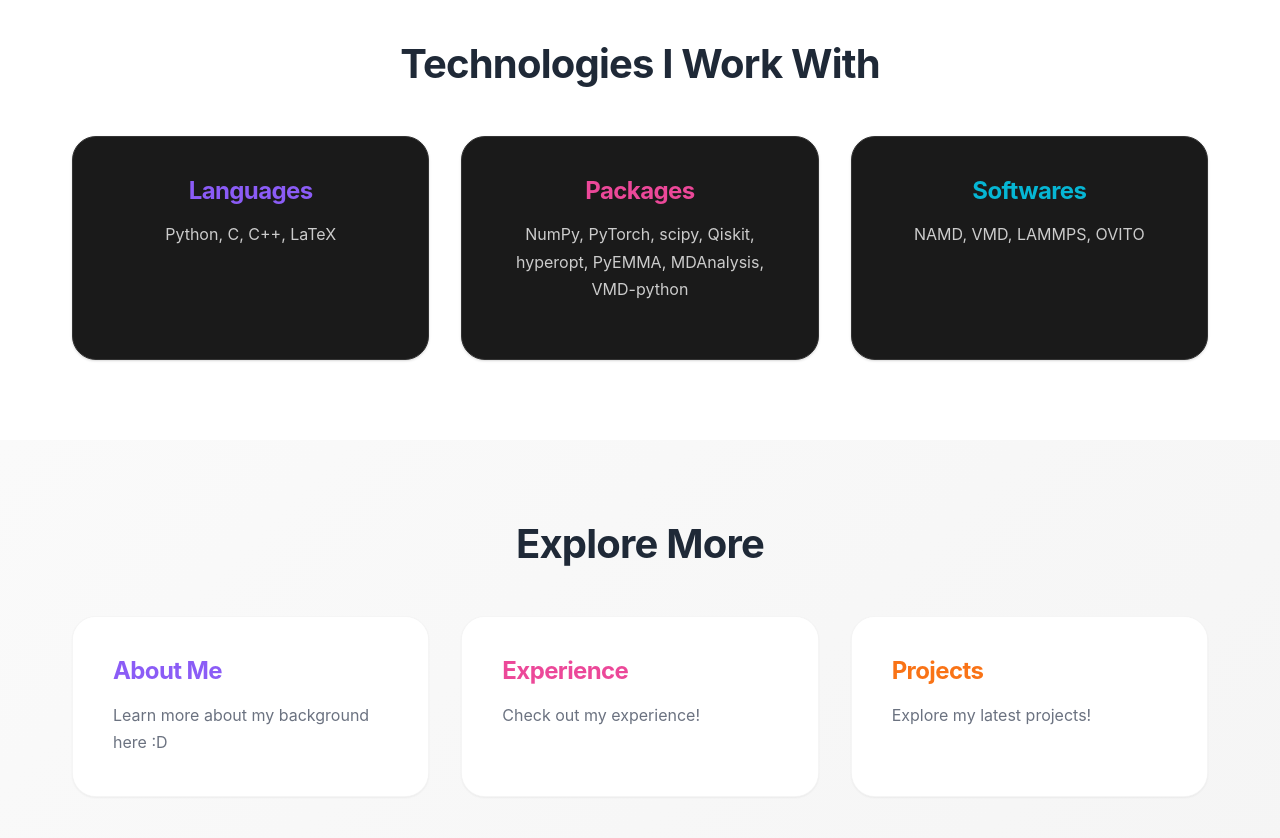
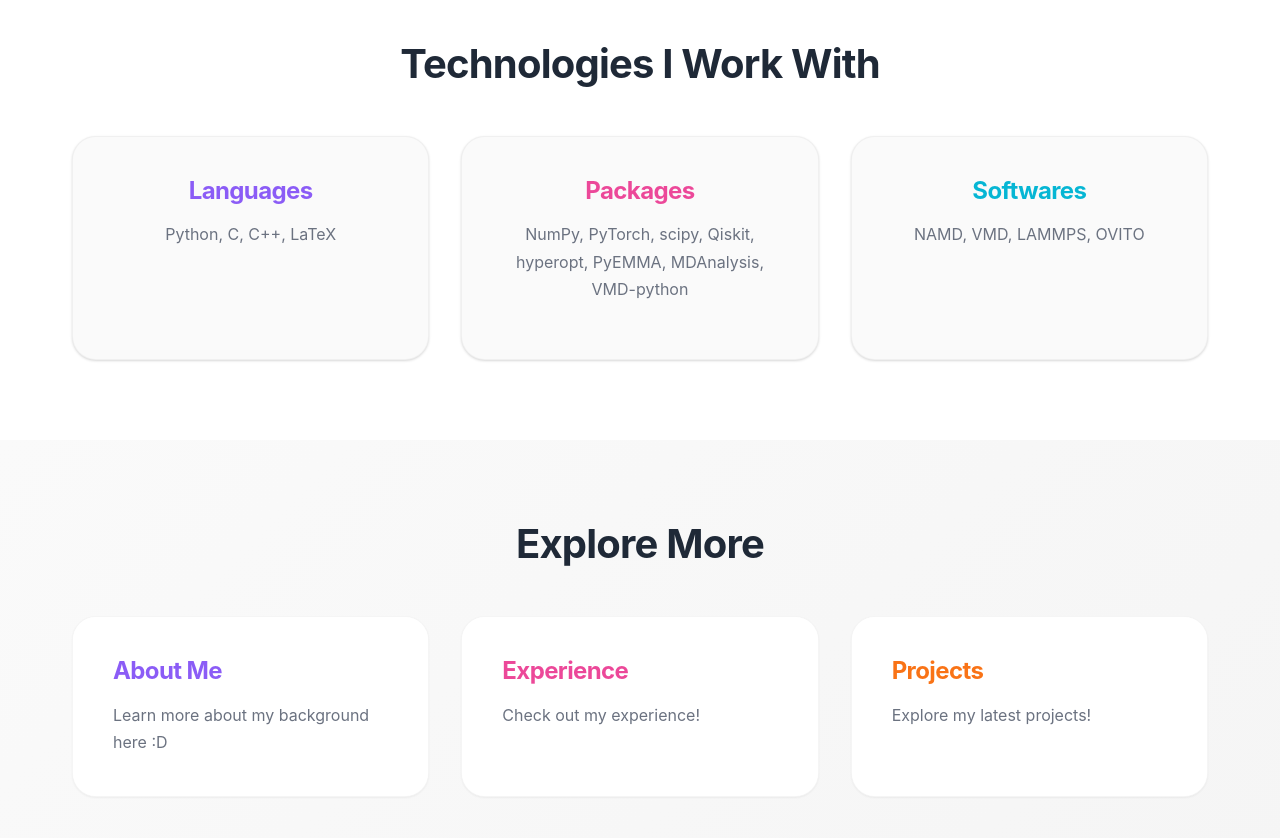
Before and after one commit to lonelyneutrin0/portfolio, a Vue app: page / in a window 1280 px wide. Shown: the part 840-1678 px from the top of the page. Built offline with nearby package versions, Linux system fonts and the light colour scheme.

Commit message:
fix technology card colors to change with theme

```diff
--- a/src/views/HomeView.vue
+++ b/src/views/HomeView.vue
@@ -259,12 +259,12 @@ import { RouterLink } from 'vue-router'
 }
 
 .skill-item {
-  background: #1a1a1a;
+  background: var(--color-background-soft);
   padding: 2.5rem;
   border-radius: 1.5rem;
   text-align: center;
   transition: all 0.3s ease;
-  border: 1px solid #333;
+  border: 1px solid var(--color-border);
   position: relative;
   overflow: hidden;
   box-shadow: var(--shadow);
@@ -333,7 +333,7 @@ import { RouterLink } from 'vue-router'
 }
 
 .skill-item p {
-  color: #cccccc;
+  color: var(--color-text-mute);
   line-height: 1.7;
   font-size: 1rem;
 }
```
